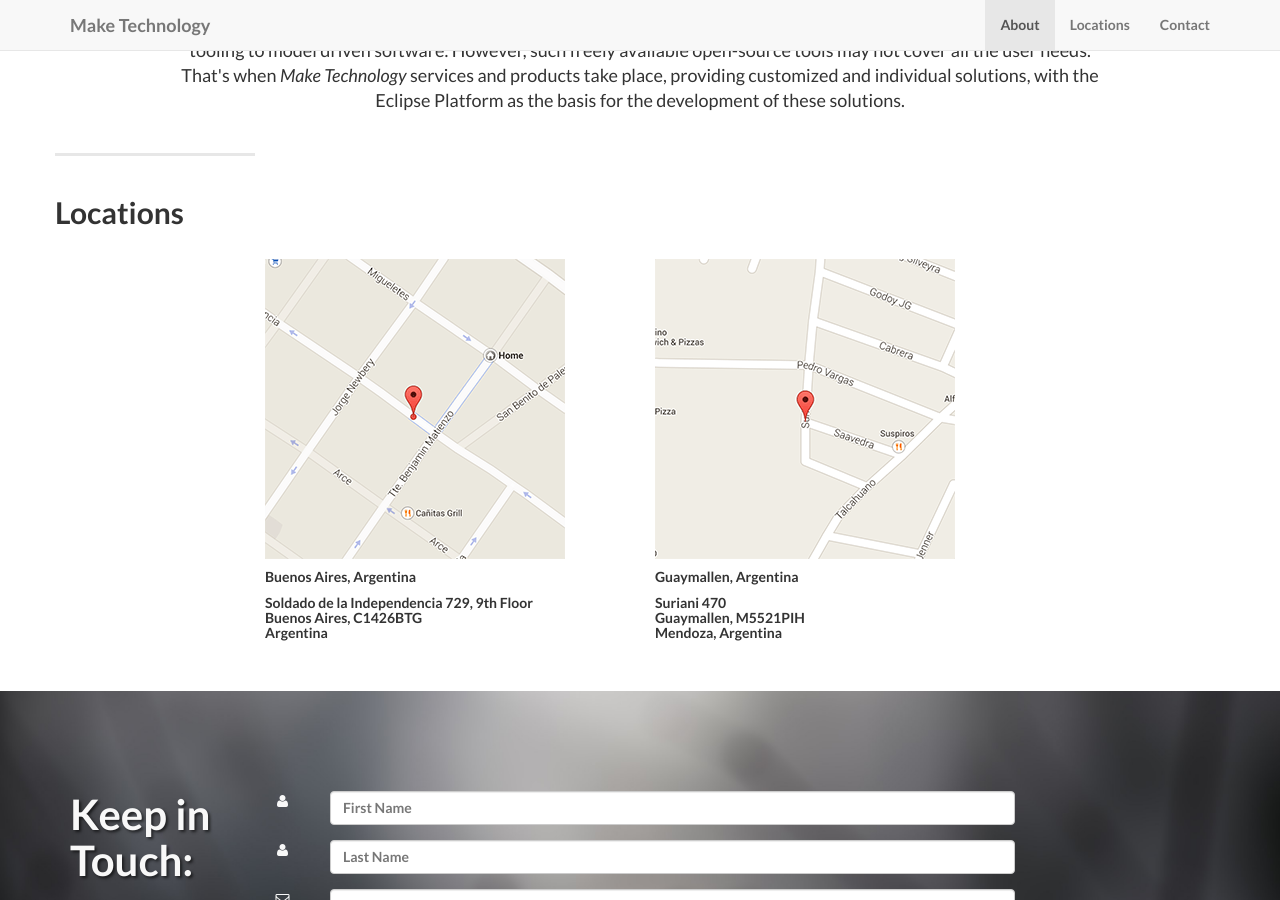
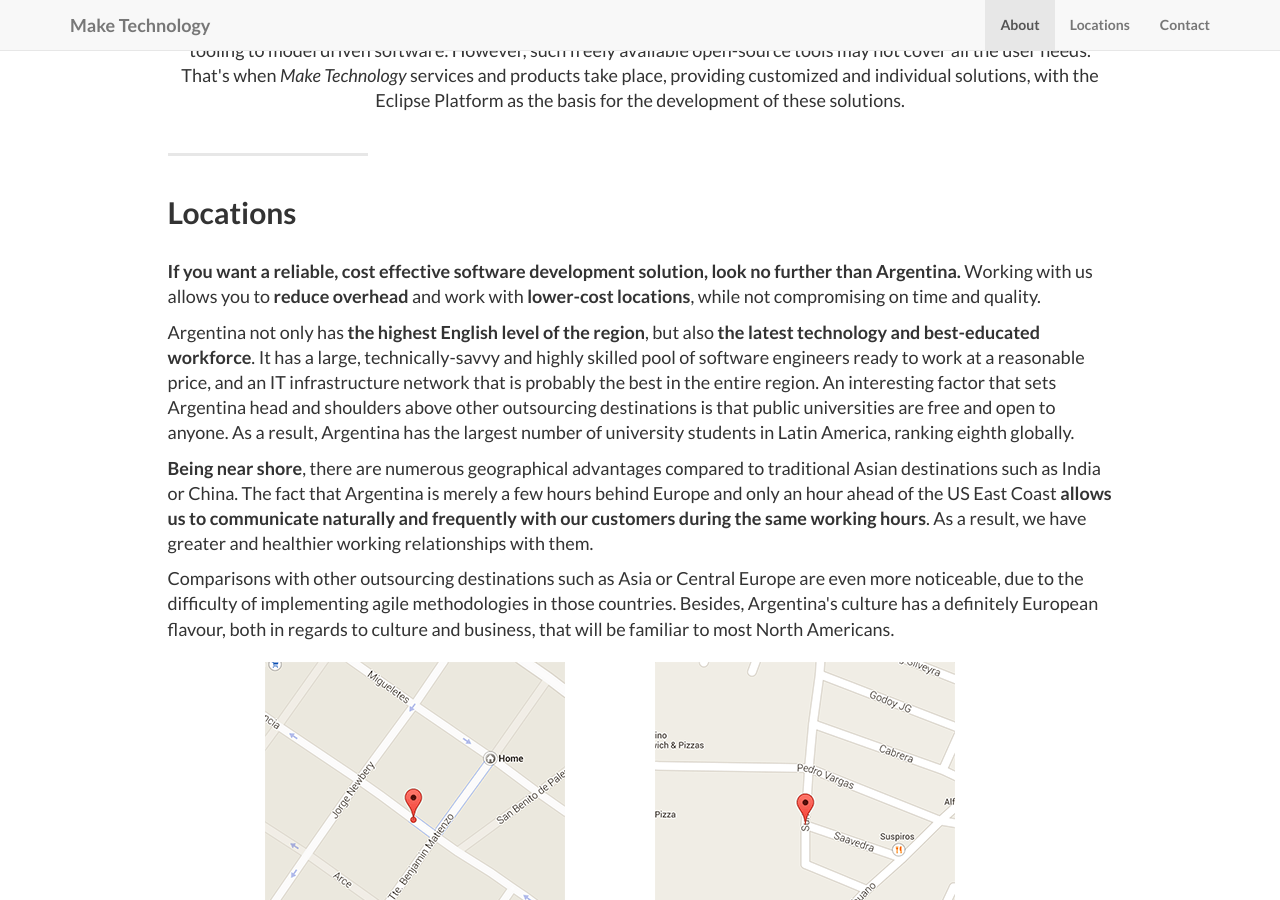
Before and after one commit to wemaketechnology/wemaketechnology.github.io, a Jekyll site: the page built from index.html, in a window 1280 px wide and 900 px high, scrolled down 1554 px. Built offline with Jekyll 4.4.1, drawn with Linux system fonts in a browser that asks for light colours.

Commit message:
Improving location section

```diff
--- a/_includes/locations.html
+++ b/_includes/locations.html
@@ -1,9 +1,25 @@
 <section id="locations">
 	<div class="container">
 		<div class="row">
-			<hr class="section-heading-spacer">
-			<div class="clearfix"></div>
-			<h2 class="section-heading">Locations</h2>
+			<div class="col-lg-10 col-lg-offset-1">
+				<hr class="section-heading-spacer">
+				<div class="clearfix"></div>
+				<h2 class="section-heading">Locations</h2>
+				<div class="lead">
+					<p>
+						<b>If you want a reliable, cost effective software development solution, look no further than Argentina.</b> Working with us allows you to <b>reduce overhead</b> and work with <b>lower-cost locations</b>, while not compromising on time and quality.
+					</p>
+					<p>
+						Argentina not only has <b>the highest English level of the region</b>, but also <b>the latest technology and best-educated workforce</b>. It has a large, technically-savvy and highly skilled pool of software engineers ready to work at a reasonable price, and an IT infrastructure network that is probably the best in the entire region. An interesting factor that sets Argentina head and shoulders above other outsourcing destinations is that public universities are free and open to anyone. As a result, Argentina has the largest number of university students in Latin America, ranking eighth globally.
+					</p>
+					<p>
+						<b>Being near shore</b>, there are numerous geographical advantages compared to traditional Asian destinations such as India or China. The fact that Argentina is merely a few hours behind Europe and only an hour ahead of the US East Coast <b>allows us to communicate naturally and frequently with our customers during the same working hours</b>. As a result, we have greater and healthier working relationships with them.
+					</p>
+					<p>
+						Comparisons with other outsourcing destinations such as Asia or Central Europe are even more noticeable, due to the difficulty of implementing agile methodologies in those countries. Besides, Argentina's culture has a definitely European flavour, both in regards to culture and business, that will be familiar to most North Americans.
+					</p>
+				</div>
+			</div>
 			<div class="col-md-4 col-lg-offset-2">
 			<div class="team_member_box animated" style="opacity: 1;">
 				<div class="team_image s-mhi" data-asset-type="flat-circle-160-free" data-component="image" data-name="components.image1" data-use-url="true"><div class="content content2" style="visibility: visible; opacity: 1; ">
```
